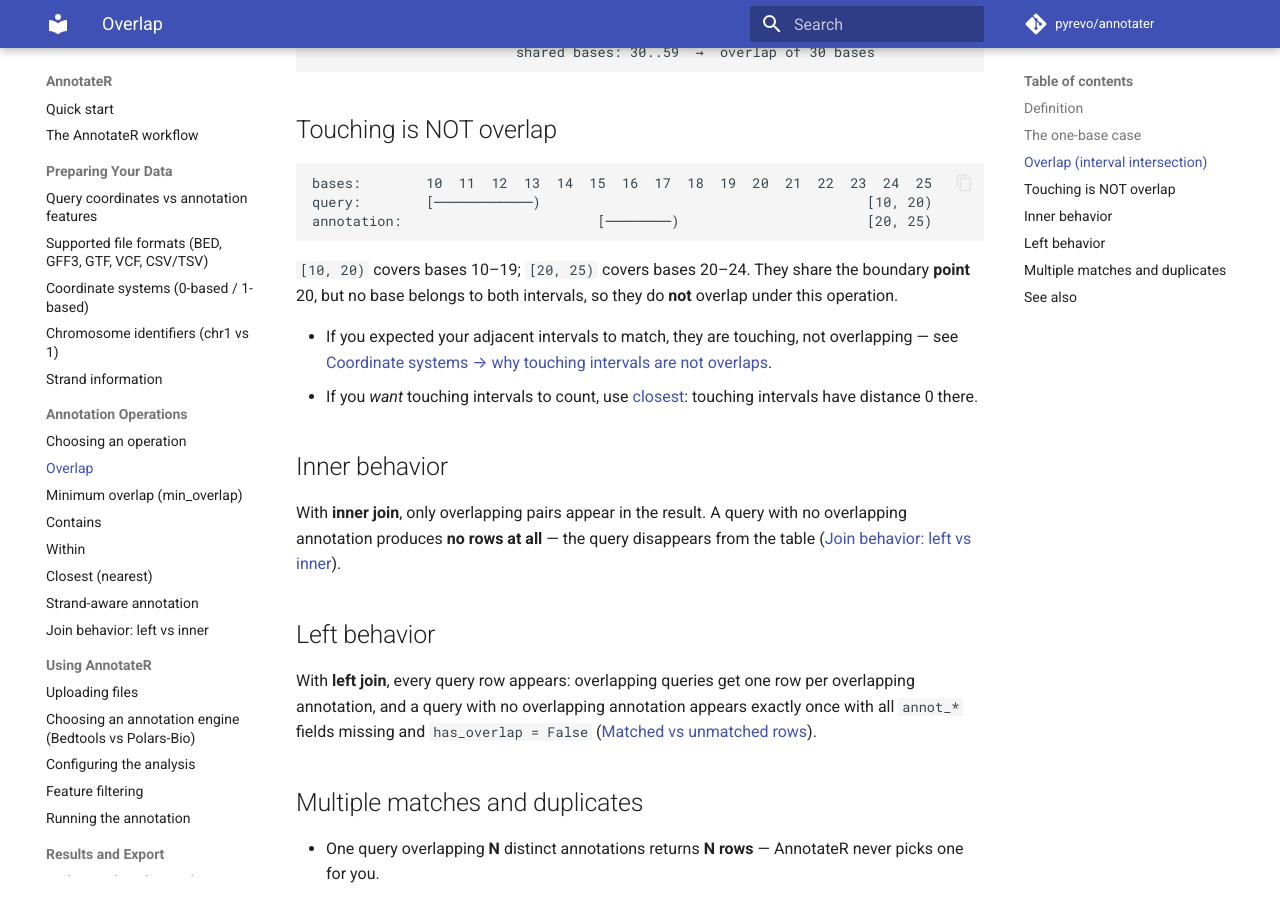
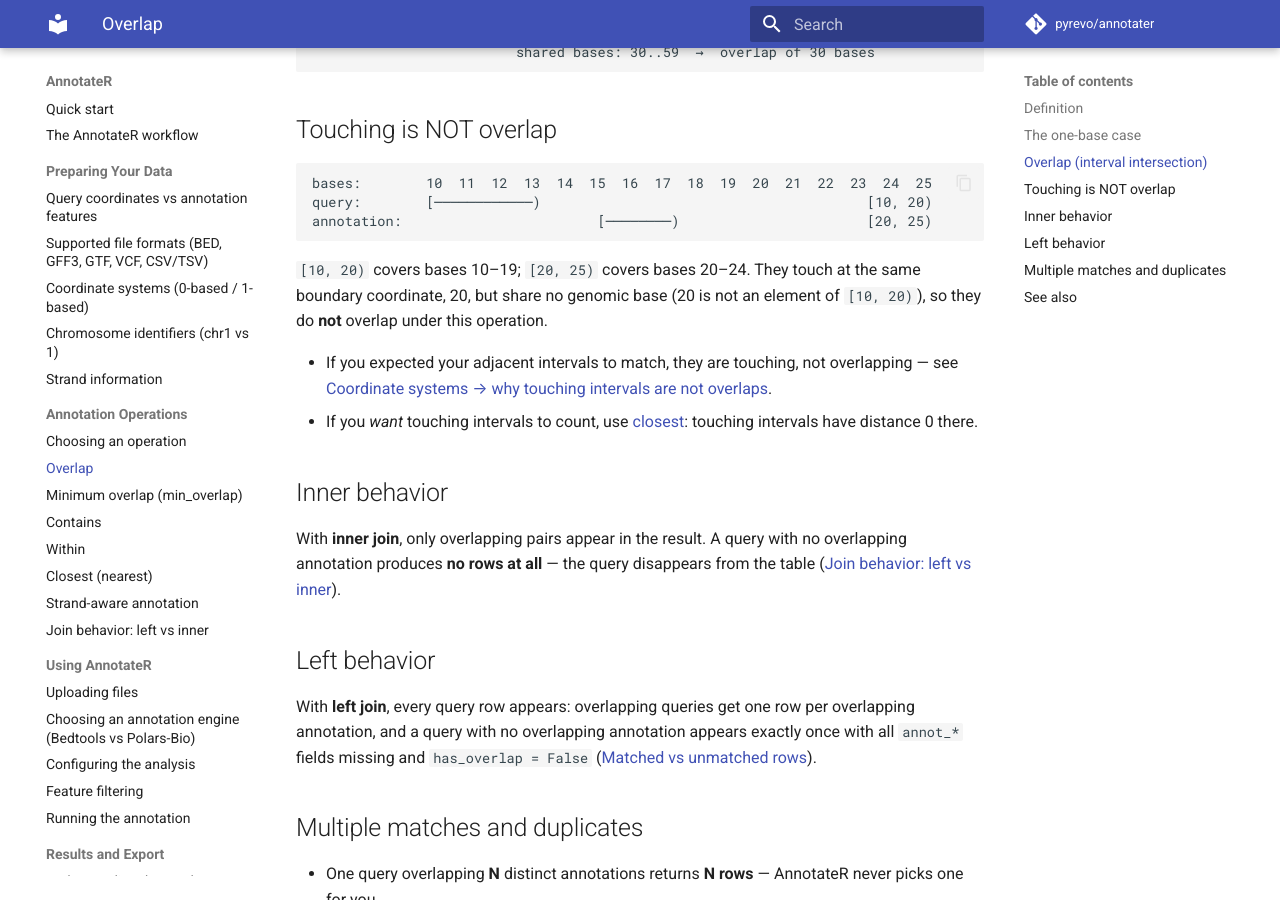
Before and after one commit to JD2112/annotater, an MkDocs documentation site: the page built from docs/operations/overlap.md, in a window 1280 px wide and 900 px high, scrolled down 834 px. Built offline with MkDocs 1.6.1 and Material for MkDocs 9.7.7, drawn with Linux system fonts in a browser that asks for light colours; comment, search, counter and statistics services are not loaded.

Commit message:
test: cover empty-view VCF export; docs: clarify half-open touching wording
Add a regression test for the Annotated VCF export of an empty
Matched/Unmatched display subset (header-only, valid per pysam, stored
result unchanged, view switch-back works). Reword the half-open
interval explanation: touching intervals meet at the same boundary
coordinate but share no genomic base.

````diff
--- a/docs/operations/overlap.md
+++ b/docs/operations/overlap.md
@@ -45,9 +45,10 @@ query:        [────────────)
 annotation:                        [────────)                       [20, 25)
 ```
 
-`[10, 20)` covers bases 10–19; `[20, 25)` covers bases 20–24. They share
-the boundary **point** 20, but no base belongs to both intervals, so
-they do **not** overlap under this operation.
+`[10, 20)` covers bases 10–19; `[20, 25)` covers bases 20–24. They touch
+at the same boundary coordinate, 20, but share no genomic base (20 is
+not an element of `[10, 20)`), so they do **not** overlap under this
+operation.
 
 - If you expected your adjacent intervals to match, they are touching,
   not overlapping — see [Coordinate systems → why touching intervals
````
Also changed, not shown: docs/faq.md (+2 -2 lines), docs/operations/contains.md (+1 -1 lines), docs/preparing-your-data/coordinate-systems.md (+2 -1 lines), 1 other file.
